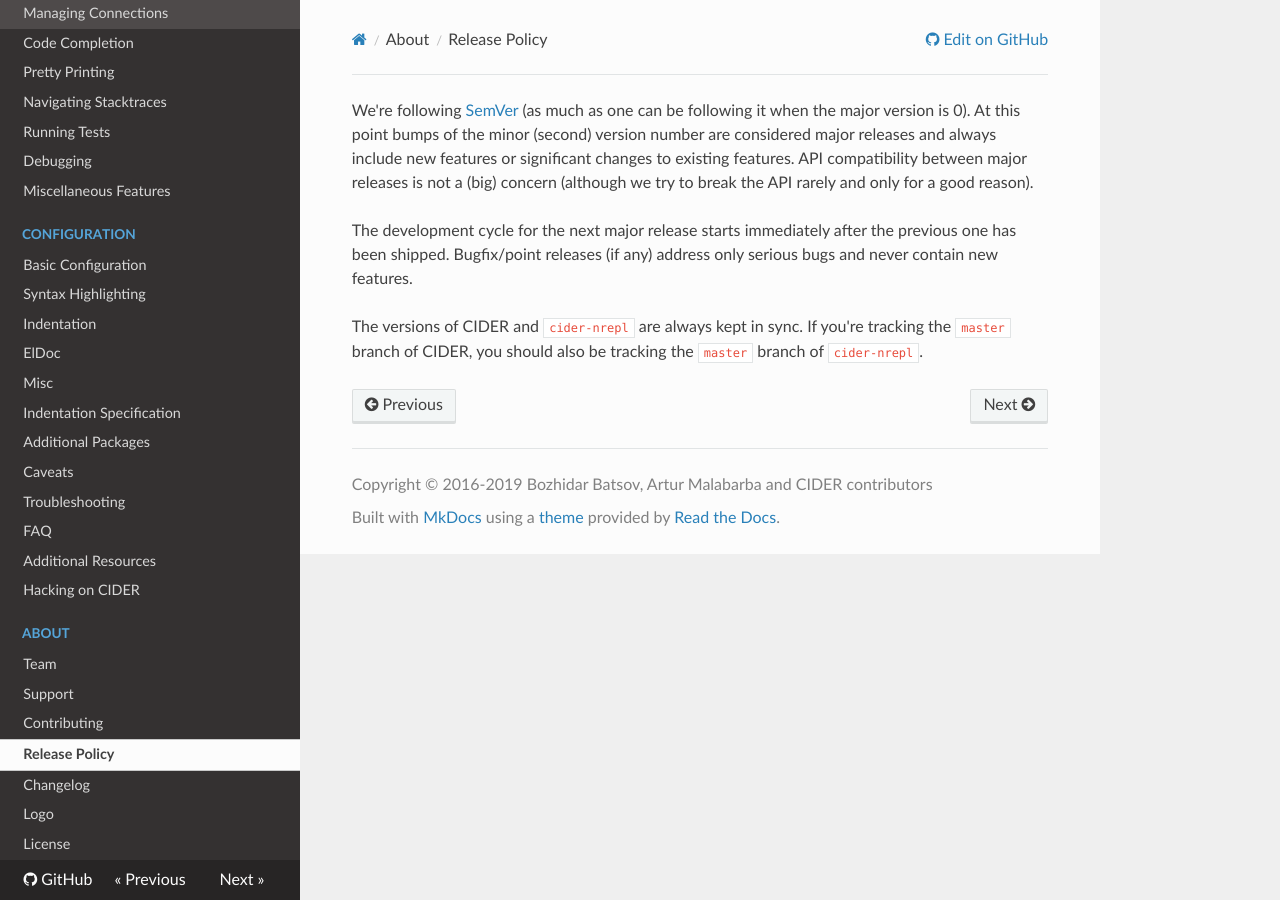
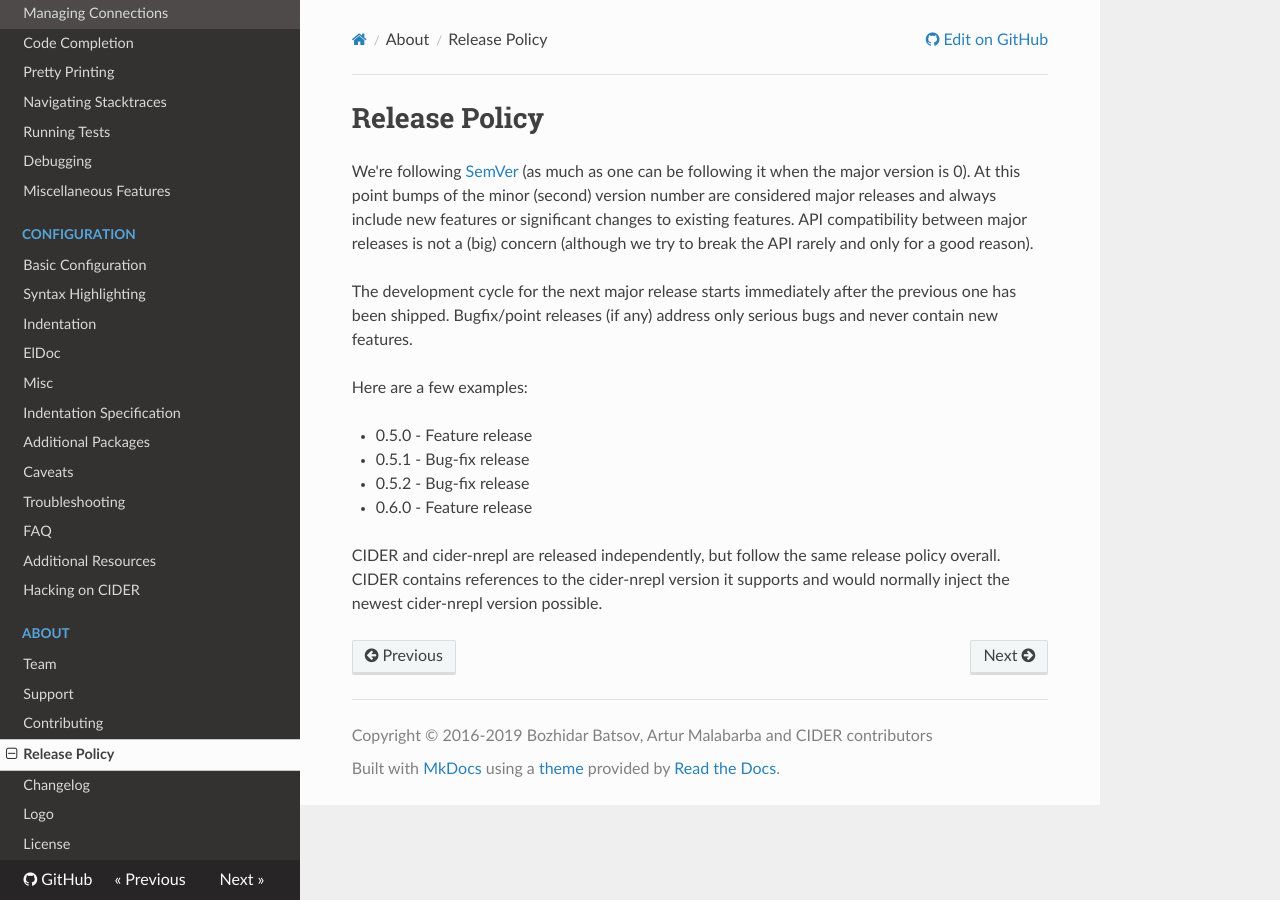
Before and after one commit to clojure-emacs/cider, an MkDocs documentation site: the page built from doc/about/release_policy.md, in a window 1280 px wide. Built offline with MkDocs 1.6.1, drawn with Linux system fonts in a browser that asks for light colours; nearby versions of some CDN libraries; old or Windows-style settings are respelled for this version of MkDocs.

Commit message:
Update the "Release Policy" article

```diff
--- a/doc/about/release_policy.md
+++ b/doc/about/release_policy.md
@@ -1,3 +1,5 @@
+# Release Policy
+
 We're following [SemVer](http://semver.org/) (as much as one can be
 following it when the major version is 0). At this point bumps of the
 minor (second) version number are considered major releases and always
@@ -10,6 +12,13 @@
 shipped. Bugfix/point releases (if any) address only serious bugs and
 never contain new features.
 
-The versions of CIDER and `cider-nrepl` are always kept in sync. If you're
-tracking the `master` branch of CIDER, you should also be tracking the `master`
-branch of `cider-nrepl`.
+Here are a few examples:
+
+* 0.5.0 - Feature release
+* 0.5.1 - Bug-fix release
+* 0.5.2 - Bug-fix release
+* 0.6.0 - Feature release
+
+CIDER and cider-nrepl are released independently, but follow the same release policy overall.
+CIDER contains references to the cider-nrepl version it supports and would normally inject
+the newest cider-nrepl version possible.
```
